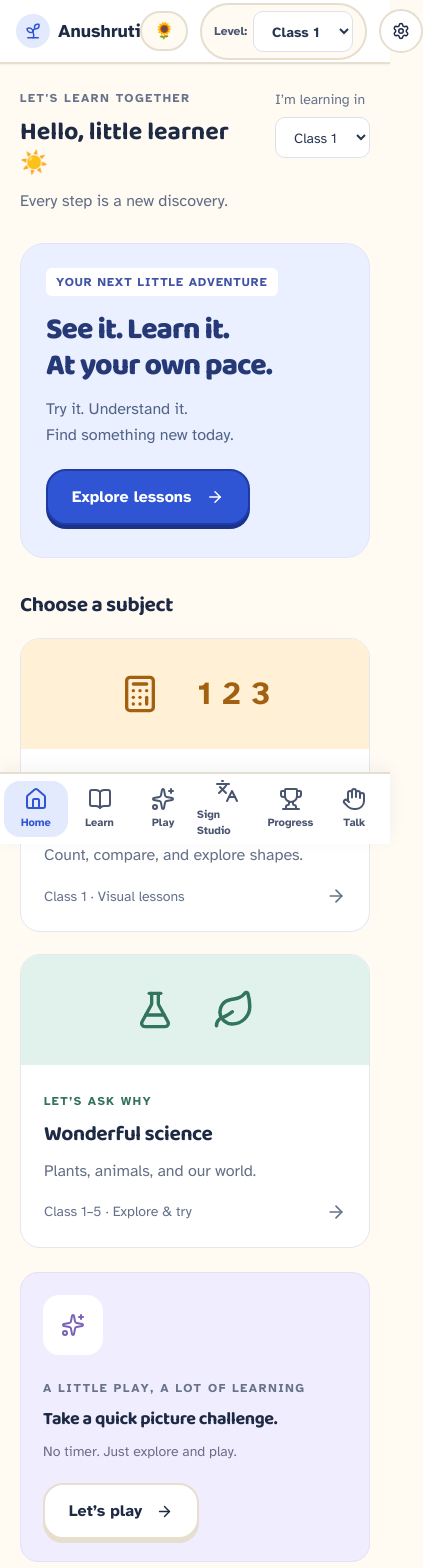
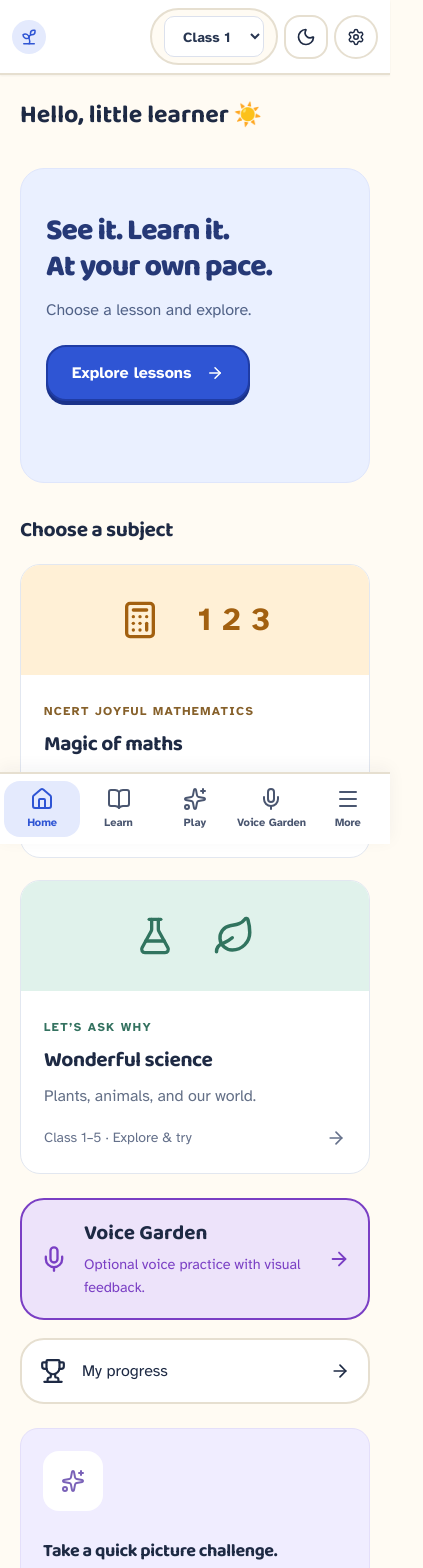
Before and after one commit to Dishank-Sen/Anushruti-Project, a React (Vite) app: page / in a window 390 px wide. Shown: the top 1568 px of the page, 423 px wide, since content can reach past the window. Built offline with nearby package versions, Linux system fonts and the light colour scheme.

Commit message:
feat(navigation): make Voice Garden easier to reach and use on phones

```diff
--- a/app/page.tsx
+++ b/app/page.tsx
@@ -12,6 +12,8 @@ import {
   Leaf,
   Sparkles,
   Sprout,
+  Mic,
+  Trophy,
 } from 'lucide-react';
 
 export default function Page() {
@@ -40,7 +42,12 @@ export default function Page() {
   }
 
   return (
-    <AppShell view={view} grade={grade} onGradeChange={changeGrade} onNavigate={handleNavigate}>
+    <AppShell
+      view={view}
+      grade={grade}
+      onGradeChange={changeGrade}
+      onNavigate={handleNavigate}
+    >
       {view !== 'garden' ? (
         <>
           {view === 'voice' ? (
@@ -55,39 +62,20 @@ export default function Page() {
         <>
           <div className="page-heading">
             <div>
-              <p className="eyebrow">LET&apos;S LEARN TOGETHER</p>
               <h1>
                 Hello, little learner <span>☀️</span>
               </h1>
-              <p>Every step is a new discovery.</p>
             </div>
-            <label className="grade-label">
-              I’m learning in
-              <select
-                value={grade}
-                onChange={(e) => changeGrade(Number(e.target.value))}
-              >
-                {[1, 2, 3, 4, 5].map((g) => (
-                  <option key={g} value={g}>
-                    Class {g}
-                  </option>
-                ))}
-              </select>
-            </label>
           </div>
 
           <section className="welcome">
             <div>
-              <span className="pill">YOUR NEXT LITTLE ADVENTURE</span>
               <h2>
                 See it. Learn it.
-                <br />At your own pace.
+                <br />
+                At your own pace.
               </h2>
-              <p>
-                Try it. Understand it.
-                <br />
-                Find something new today.
-              </p>
+              <p>Choose a lesson and explore.</p>
               <a className="primary" href={`/?view=lessons&grade=${grade}`}>
                 Explore lessons <ArrowRight size={18} />
               </a>
@@ -114,7 +102,6 @@ export default function Page() {
 
           <div className="section-heading">
             <h2>Choose a subject</h2>
-            <span>PICK AND LEARN</span>
           </div>
 
           <div className="subject-grid">
@@ -160,21 +147,30 @@ export default function Page() {
             </a>
           </div>
 
+          <section className="home-tools" aria-label="Practice tools">
+            <a href={`/?view=voice&grade=${grade}`} className="home-voice">
+              <Mic size={28} />
+              <div>
+                <h2>Voice Garden</h2>
+                <p>Optional voice practice with visual feedback.</p>
+              </div>
+              <ArrowRight size={22} />
+            </a>
+            <a href={`/?view=progress&grade=${grade}`}>
+              <Trophy size={26} />
+              <span>My progress</span>
+              <ArrowRight size={20} />
+            </a>
+          </section>
           <section className="activity-strip">
             <span className="activity-icon">
               <Sparkles />
             </span>
             <div>
-              <span className="eyebrow">
-                A LITTLE PLAY, A LOT OF LEARNING
-              </span>
               <h3>Take a quick picture challenge.</h3>
               <p>No timer. Just explore and play.</p>
             </div>
-            <a
-              className="secondary"
-              href={`/?view=activities&grade=${grade}`}
-            >
+            <a className="secondary" href={`/?view=activities&grade=${grade}`}>
               Let’s play <ArrowRight size={17} />
             </a>
           </section>
--- a/components/shell/AppShell.tsx
+++ b/components/shell/AppShell.tsx
@@ -15,6 +15,9 @@ import {
   PanelLeftClose,
   PanelLeftOpen,
   Languages,
+  Moon,
+  Sun,
+  Menu,
 } from 'lucide-react';
 import {
   type AppSettings,
@@ -38,6 +41,7 @@ const mainNavItems = [
   { view: 'garden', label: 'Home', icon: Home },
   { view: 'lessons', label: 'Learn', icon: BookOpen },
   { view: 'activities', label: 'Play', icon: Sparkles },
+  { view: 'voice', label: 'Voice Garden', icon: Mic },
   { view: 'sign-studio', label: 'Sign Studio', icon: Languages },
   { view: 'progress', label: 'Progress', icon: Trophy },
   { view: 'communication', label: 'Talk', icon: Hand },
@@ -52,15 +56,25 @@ export function AppShell({
   onResetProgress,
 }: AppShellProps) {
   const [settingsOpen, setSettingsOpen] = useState(false);
+  const [moreOpen, setMoreOpen] = useState(false);
   const [settings, setSettings] = useState<AppSettings>(() => loadSettings());
-  const [sidebarCollapsed, setSidebarCollapsed] = useState<boolean>(
-    () => Boolean(loadSettings().sidebarCollapsed)
+  const [sidebarCollapsed, setSidebarCollapsed] = useState<boolean>(() =>
+    Boolean(loadSettings().sidebarCollapsed),
   );
   const [profile, setProfile] = useState<UserProfile>(() => getActiveProfile());
 
   useEffect(() => {
     applySettingsToDOM(settings);
   }, [settings]);
+
+  useEffect(() => {
+    if (!moreOpen) return;
+    const close = (event: KeyboardEvent) => {
+      if (event.key === 'Escape') setMoreOpen(false);
+    };
+    window.addEventListener('keydown', close);
+    return () => window.removeEventListener('keydown', close);
+  }, [moreOpen]);
 
   const toggleSidebar = () => {
     const next = !sidebarCollapsed;
@@ -140,7 +154,10 @@ export function AppShell({
         )}
 
         {/* Navigation Items */}
-        <nav className="flex-1 p-3 space-y-1.5 overflow-y-auto" aria-label="Main Navigation">
+        <nav
+          className="flex-1 p-3 space-y-1.5 overflow-y-auto"
+          aria-label="Main Navigation"
+        >
           {!sidebarCollapsed && (
             <p className="px-3 py-1 text-xs font-bold uppercase tracking-wider text-[var(--ink-soft)]">
               My Learning Space
@@ -158,7 +175,9 @@ export function AppShell({
                 href={`/?view=${v}&grade=${grade}`}
                 title={sidebarCollapsed ? label : undefined}
                 className={`flex items-center rounded-2xl font-bold transition min-h-[52px] text-sm no-underline ${
-                  sidebarCollapsed ? 'justify-center px-2 py-3' : 'gap-3.5 px-4 py-3'
+                  sidebarCollapsed
+                    ? 'justify-center px-2 py-3'
+                    : 'gap-3.5 px-4 py-3'
                 } ${
                   isActive
                     ? 'bg-[var(--maths-tint)] text-[var(--maths)] border-2 border-[var(--maths)] shadow-[0_2px_0_#1a328a]'
@@ -166,7 +185,12 @@ export function AppShell({
                 }`}
                 aria-current={isActive ? 'page' : undefined}
               >
-                <Icon size={20} className={isActive ? 'text-[var(--maths)]' : 'text-[var(--ink-soft)]'} />
+                <Icon
+                  size={20}
+                  className={
+                    isActive ? 'text-[var(--maths)]' : 'text-[var(--ink-soft)]'
+                  }
+                />
                 {!sidebarCollapsed && <span>{label}</span>}
               </a>
             );
@@ -179,28 +203,15 @@ export function AppShell({
               </p>
             )}
             <a
-              href={`/?view=voice&grade=${grade}`}
-              title={sidebarCollapsed ? 'Voice Garden' : undefined}
-              className={`flex items-center rounded-2xl font-bold transition min-h-[52px] text-sm no-underline ${
-                sidebarCollapsed ? 'justify-center px-2 py-3' : 'gap-3.5 px-4 py-3'
-              } ${
-                view === 'voice'
-                  ? 'bg-[var(--voice-tint)] text-[var(--voice)] border-2 border-[var(--voice)]'
-                  : 'text-[var(--ink)] hover:bg-[var(--bg)] border-2 border-transparent'
-              }`}
-            >
-              <Mic size={20} className="text-[var(--voice)]" />
-              {!sidebarCollapsed && <span>Voice Garden</span>}
-            </a>
-
-            <a
               href={`/?view=team`}
               title={sidebarCollapsed ? 'Team Workspace' : undefined}
               className={`flex items-center rounded-2xl font-bold transition min-h-[52px] text-sm no-underline ${
-                sidebarCollapsed ? 'justify-center px-2 py-3' : 'gap-3.5 px-4 py-3'
+                sidebarCollapsed
+                  ? 'justify-center px-2 py-3'
+                  : 'gap-3.5 px-4 py-3'
               } ${
                 view === 'team'
-                  ? 'bg-[#f4ebd0] text-[#6d5117] border-2 border-[#6d5117]'
+                  ? 'bg-[light-dark(#f4ebd0,#3f3720)] text-[light-dark(#6d5117,#edd8ab)] border-2 border-[light-dark(#6d5117,#836d3f)]'
                   : 'text-[var(--ink)] hover:bg-[var(--bg)] border-2 border-transparent'
               }`}
             >
@@ -224,7 +235,9 @@ export function AppShell({
                 <span className="block text-xs font-bold text-[var(--ink)] truncate max-w-[120px]">
                   {profile.name}
                 </span>
-                <span className="text-[10px] text-[var(--ink-soft)]">Learner Profile</span>
+                <span className="text-[10px] text-[var(--ink-soft)]">
+                  Learner Profile
+                </span>
               </div>
             </button>
           ) : (
@@ -255,13 +268,18 @@ export function AppShell({
       {/* Main Content Area */}
       <div className="flex-1 flex flex-col min-w-0 pb-20 lg:pb-0">
         {/* Top Bar */}
-        <header className="h-16 lg:h-18 border-b-2 border-[var(--line)] bg-[var(--surface)] px-4 sm:px-6 flex items-center justify-between sticky top-0 z-20 shadow-xs">
+        <header className="app-topbar min-h-16 lg:h-18 border-b-2 border-[var(--line)] bg-[var(--surface)] px-4 sm:px-6 flex items-center justify-between sticky top-0 z-20 shadow-xs">
           <div className="flex items-center gap-3">
-            <a href="/?view=garden" className="lg:hidden flex items-center gap-2 text-[var(--ink)] no-underline">
+            <a
+              href="/?view=garden"
+              className="lg:hidden flex items-center gap-2 text-[var(--ink)] no-underline"
+            >
               <span className="p-2 rounded-xl bg-[var(--maths-tint)] text-[var(--maths)]">
                 <Sprout size={18} />
               </span>
-              <span className="font-bold font-heading text-lg">Anushruti</span>
+              <span className="app-brand-name font-bold font-heading text-lg">
+                Anushruti
+              </span>
             </a>
 
             <span className="hidden sm:inline-flex items-center gap-2 px-3 py-1.5 rounded-full bg-[var(--science-tint)] text-[var(--science)] text-xs font-bold">
@@ -274,16 +292,18 @@ export function AppShell({
             <button
               type="button"
               onClick={() => setSettingsOpen(true)}
-              className="flex items-center gap-2 px-3 py-1.5 rounded-2xl bg-[var(--bg)] border-2 border-[var(--line)] hover:border-[#c2d0eb] transition"
+              className="hidden sm:flex items-center gap-2 px-3 py-1.5 rounded-2xl bg-[var(--bg)] border-2 border-[var(--line)] hover:border-[light-dark(#c2d0eb,#3f5683)] transition"
               title="Click to switch learner"
             >
               <span className="text-base">{profile.avatar}</span>
-              <span className="text-xs font-bold text-[var(--ink)] hidden sm:inline">{profile.name}</span>
+              <span className="text-xs font-bold text-[var(--ink)] hidden sm:inline">
+                {profile.name}
+              </span>
             </button>
 
             {/* Grade Selector */}
             <label className="flex items-center gap-1.5 text-xs sm:text-sm font-bold text-[var(--ink-soft)] bg-[var(--bg)] px-3 py-1.5 rounded-2xl border-2 border-[var(--line)]">
-              <span>Level:</span>
+              <span className="hidden sm:inline">Level:</span>
               <select
                 value={grade}
                 onChange={(e) => onGradeChange(Number(e.target.value))}
@@ -298,6 +318,32 @@ export function AppShell({
               </select>
             </label>
 
+            <button
+              type="button"
+              className="theme-toggle"
+              aria-label={
+                settings.theme === 'dark'
+                  ? 'Switch to light mode'
+                  : 'Switch to dark mode'
+              }
+              onClick={() => {
+                const next = {
+                  ...settings,
+                  theme:
+                    settings.theme === 'dark'
+                      ? ('default' as const)
+                      : ('dark' as const),
+                };
+                setSettings(next);
+                saveSettings(next);
+              }}
+            >
+              {settings.theme === 'dark' ? (
+                <Sun size={20} />
+              ) : (
+                <Moon size={20} />
+              )}
+            </button>
             {/* Settings Trigger button */}
             <button
               type="button"
@@ -311,14 +357,21 @@ export function AppShell({
         </header>
 
         {/* Main View Container */}
-        <main id="main" className="flex-1 w-full max-w-7xl mx-auto p-4 sm:p-6 lg:p-8">
+        <main
+          id="main"
+          className="flex-1 w-full max-w-7xl mx-auto p-4 sm:p-6 lg:p-8"
+        >
           {children}
         </main>
       </div>
 
       {/* Mobile/Tablet Bottom Navigation Bar */}
       <nav className="bottom-nav-bar" aria-label="Mobile Navigation">
-        {mainNavItems.map(({ view: v, label, icon: Icon }) => {
+        {mainNavItems
+          .filter((item) =>
+            ['garden', 'lessons', 'activities', 'voice'].includes(item.view),
+          )
+          .map(({ view: v, label, icon: Icon }) => {
             const isActive =
               view === v ||
               (view === 'lesson' && v === 'lessons') ||
@@ -335,7 +388,45 @@ export function AppShell({
               </a>
             );
           })}
+        <button
+          type="button"
+          className={`bottom-nav-item ${moreOpen ? 'active' : ''}`}
+          aria-expanded={moreOpen}
+          aria-controls="mobile-more"
+          onClick={() => setMoreOpen(!moreOpen)}
+        >
+          <Menu />
+          <span>More</span>
+        </button>
       </nav>
+      {moreOpen && (
+        <nav id="mobile-more" className="mobile-more" aria-label="More pages">
+          <button
+            type="button"
+            className="secondary"
+            onClick={() => setMoreOpen(false)}
+          >
+            Close menu
+          </button>
+          {mainNavItems
+            .filter(
+              (item) =>
+                !['garden', 'lessons', 'activities', 'voice'].includes(
+                  item.view,
+                ),
+            )
+            .map(({ view: v, label, icon: Icon }) => (
+              <a key={v} href={`/?view=${v}&grade=${grade}`}>
+                <Icon size={20} />
+                {label}
+              </a>
+            ))}
+          <a href="/?view=team">
+            <Users size={20} />
+            Team workspace
+          </a>
+        </nav>
+      )}
 
       {/* Settings Modal */}
       <SettingsSheet
--- a/components/voice-studio.tsx
+++ b/components/voice-studio.tsx
@@ -666,6 +666,28 @@ export function VoiceStudio({ grade = 1 }: { grade?: number }) {
               </text>
             </svg>
           )}
+          {module === 'words' && recognition.state !== 'listening' && (
+            <div className="vg-caption-shortcut">
+              {recognition.state === 'off' ? (
+                <Button
+                  variant="outline"
+                  disabled={
+                    !live || demo || phase === 'room' || phase === 'voice'
+                  }
+                  onClick={() => recognition.start()}
+                >
+                  <AudioLines size={17} /> Enable word matching
+                </Button>
+              ) : (
+                <p role="status">
+                  {recognition.state === 'starting'
+                    ? `Loading captions · ${recognition.progress}%`
+                    : 'Reading your phrase…'}
+                </p>
+              )}
+              <p>English captions · audio stays on this device.</p>
+            </div>
+          )}
           <div className="vg-round-bar">
             <Progress
               aria-label="Practice progress"
```
Also changed, not shown: 2 other files (tests, documents, lock files or other folders). Lines whose indentation alone changed are shown as unchanged.
